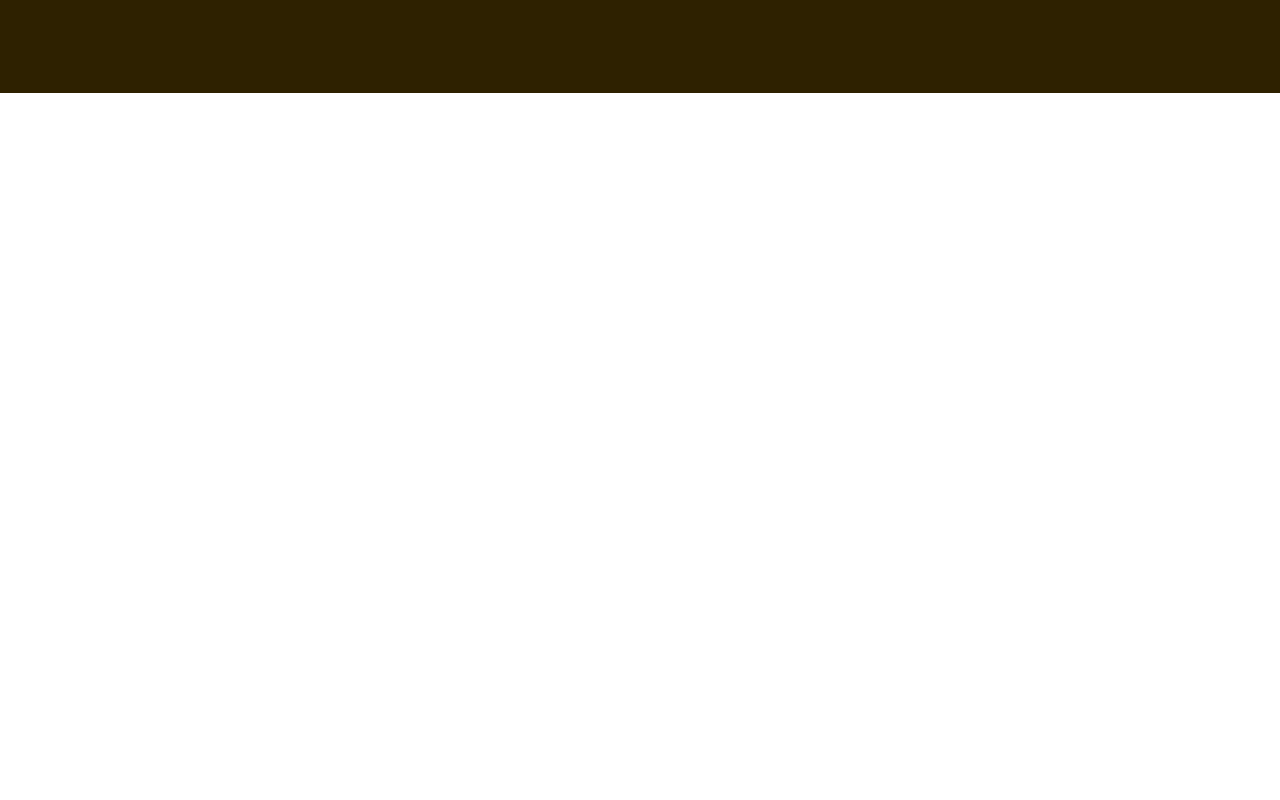
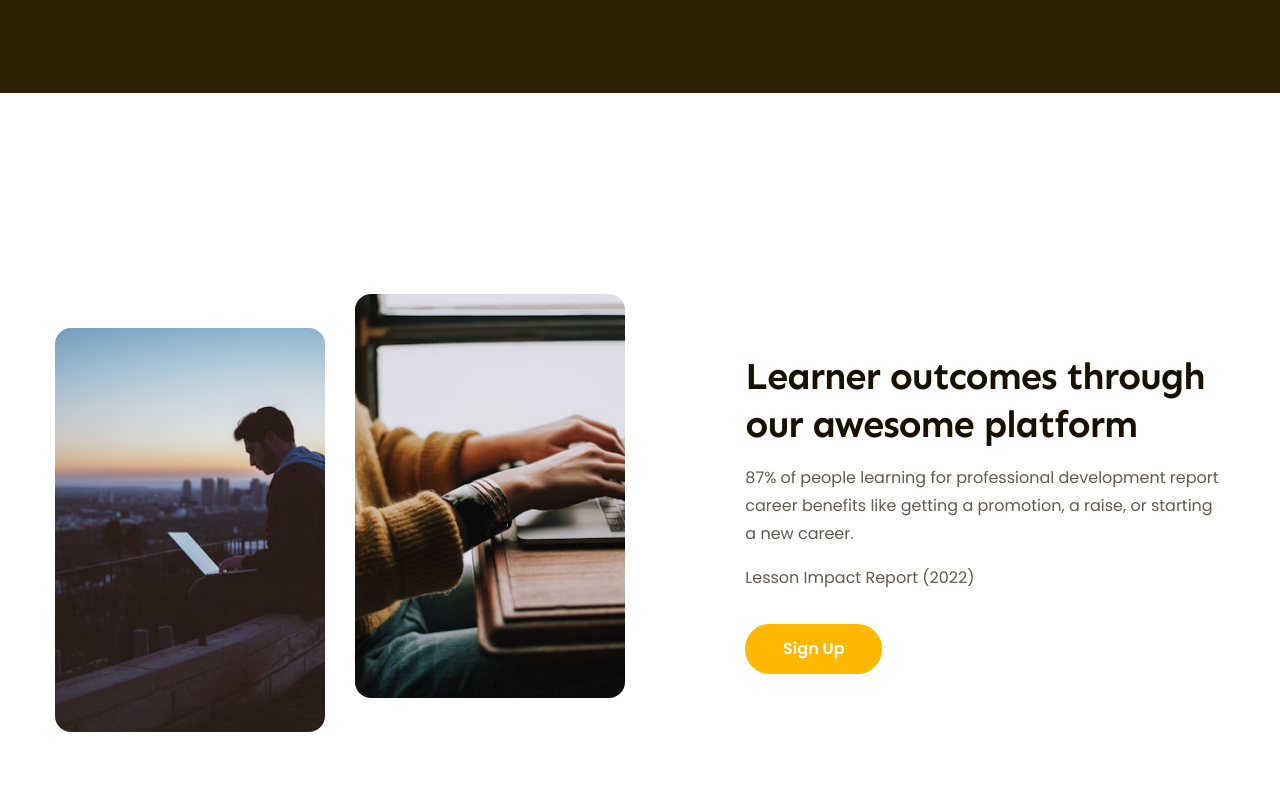
Before and after one commit to NVT02/htmlcss-project-02, a plain HTML site: page index.html in a window 1280 px wide. Shown: the part 2238-3038 px from the top of the page. Drawn offline with Linux system fonts and the light colour scheme.

Commit message:
Làm phần Features #1

```diff
--- a/assets/css/styles.css
+++ b/assets/css/styles.css
@@ -474,3 +474,53 @@ body {
     font-style: italic;
     line-height: 4rem;
 }
+
+/* ========== Features ========== */
+
+.features {
+    margin-top: 136px;
+    padding: 65px 0;
+}
+
+.features .body {
+    display: flex;
+    justify-content: space-between;
+}
+
+.features .images {
+    display: flex;
+    gap: 30px;
+}
+
+.features .images img {
+    width: 270px;
+    height: 404px;
+    border-radius: 16px;
+    object-fit: cover;
+}
+
+.features .images img.lower {
+    margin-top: 34px;
+}
+
+.features .content {
+    display: flex;
+    flex-direction: column; /*đảo chiều ngang thành dọc*/
+    align-items: flex-start;
+    justify-content: center;
+    width: 41%;
+}
+
+.features .desc {
+    margin-top: 16px;
+    color: #5f5b53;
+    font-size: 1.6rem;
+    line-height: 2.8rem;
+}
+
+.features .content .cta-btn {
+    margin-top: 32px;
+    min-width: 137px;
+    color: #fff;
+    background-color: var(--primary-color);
+}
--- a/index.html
+++ b/index.html
@@ -426,6 +426,37 @@
                     </div>
                 </div>
             </div>
+
+            <!-- Features -->
+            <div class="features">
+                <div class="main-content">
+                    <div class="body">
+                        <div class="images">
+                            <img
+                                class="lower"
+                                src="./assets/img/feature-1.jpg"
+                                alt="Learner outcomes through our awesome platform"
+                            />
+                            <img
+                                src="./assets/img/feature-2.jpg"
+                                alt="Learner outcomes through our awesome platform"
+                            />
+                        </div>
+                        <div class="content">
+                            <h2 class="heading lv2">
+                                Learner outcomes through our awesome platform
+                            </h2>
+                            <p class="desc">
+                                87% of people learning for professional
+                                development report career benefits like getting
+                                a promotion, a raise, or starting a new career.
+                            </p>
+                            <p class="desc">Lesson Impact Report (2022)</p>
+                            <a href="#!" class="btn cta-btn">Sign Up</a>
+                        </div>
+                    </div>
+                </div>
+            </div>
         </main>
     </body>
 </html>
```
Also changed, not shown: assets/img/feature-1.jpg (added), assets/img/feature-2.jpg (added).
